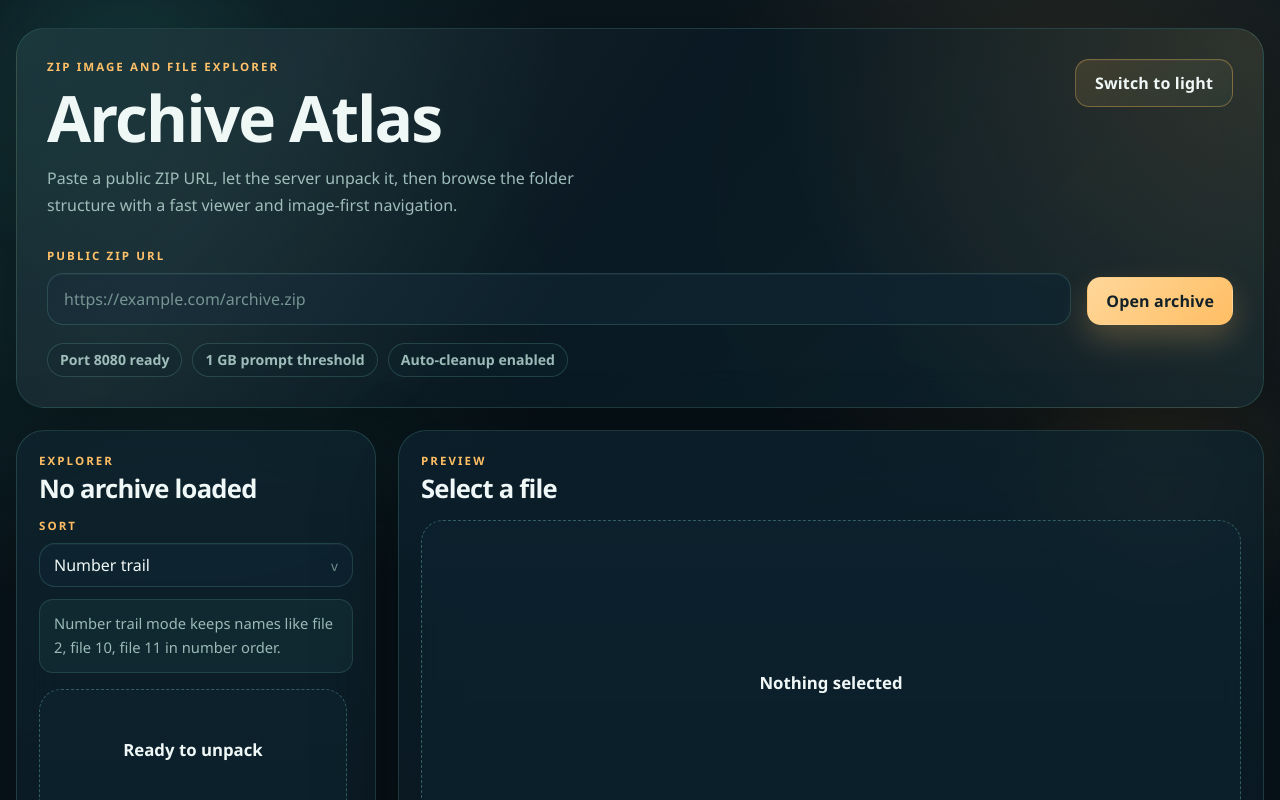
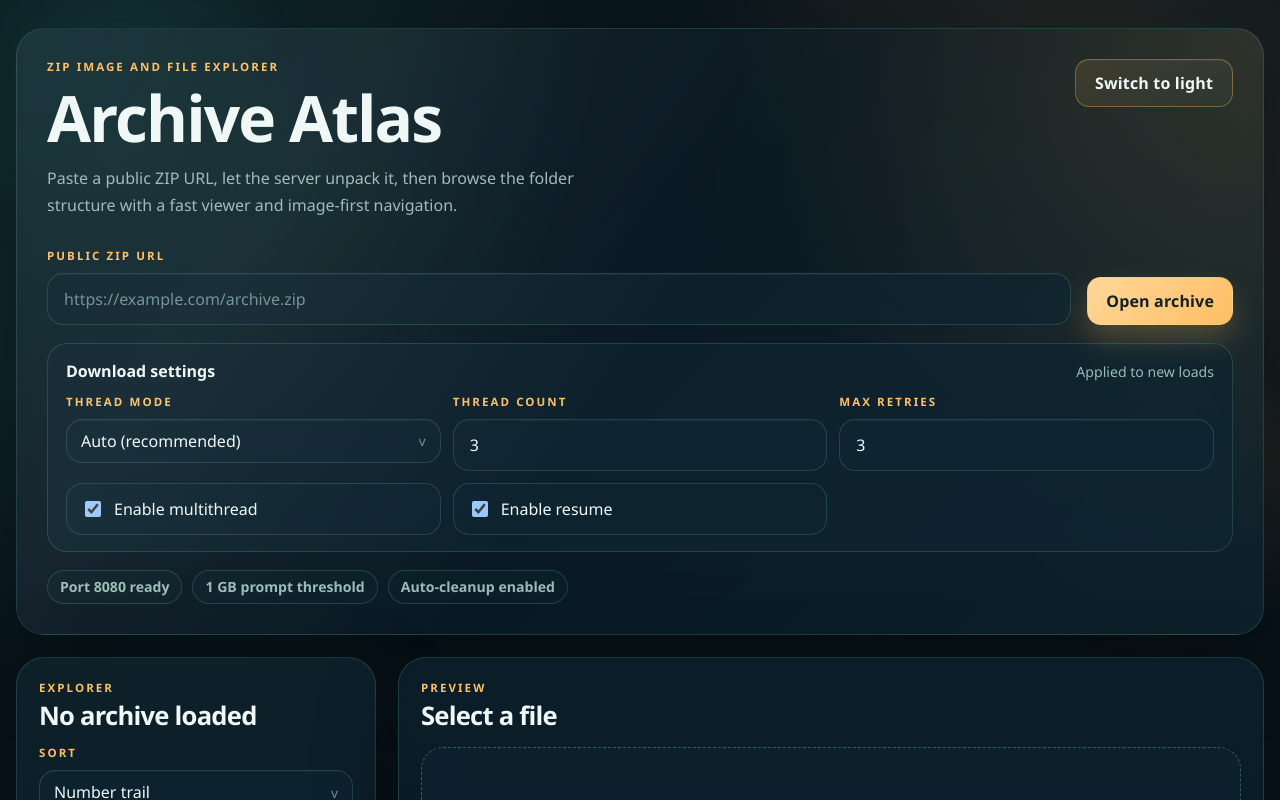
Before and after one commit to VihangaPankaja/zip-image-viewer, a React (Vite) app in the folder client/: page / in a window 1280 px wide. Shown: the top 800 px of the page. Built offline with nearby package versions, Linux system fonts and the light colour scheme.

Commit message:
feat(ui): add download settings and live transfer telemetry

```diff
--- a/client/src/App.jsx
+++ b/client/src/App.jsx
@@ -48,6 +48,18 @@ const SLIDESHOW_FIT_OPTIONS = [
   { value: "fit-width", label: "Fit width" },
   { value: "fit-height", label: "Fit height" },
 ];
+const DOWNLOAD_THREAD_MODE_OPTIONS = [
+  { value: "auto", label: "Auto (recommended)" },
+  { value: "single", label: "Single stream" },
+  { value: "segmented", label: "Segmented" },
+];
+const DEFAULT_DOWNLOAD_SETTINGS = {
+  threadMode: "auto",
+  threadCount: 3,
+  enableMultithread: true,
+  enableResume: true,
+  maxRetries: 3,
+};
 const NAME_COLLATOR = new Intl.Collator(undefined, {
   sensitivity: "base",
   numeric: false,
@@ -81,6 +93,67 @@ function formatTransferBytes(value) {
 function formatSpeed(bytesPerSec) {
   if (!Number.isFinite(bytesPerSec) || bytesPerSec <= 0) return "--";
   return `${formatTransferBytes(bytesPerSec)}/s`;
+}
+
+function clampNumber(value, min, max, fallback) {
+  const parsed = Number.parseInt(value, 10);
+  if (!Number.isFinite(parsed)) {
+    return fallback;
+  }
+  return Math.max(min, Math.min(max, parsed));
+}
+
+function normalizeDownloadSettings(value) {
+  const source = value && typeof value === "object" ? value : {};
+  const threadMode =
+    source.threadMode === "auto" ||
+    source.threadMode === "single" ||
+    source.threadMode === "segmented"
+      ? source.threadMode
+      : DEFAULT_DOWNLOAD_SETTINGS.threadMode;
+
+  return {
+    threadMode,
+    threadCount: clampNumber(
+      source.threadCount,
+      1,
+      8,
+      DEFAULT_DOWNLOAD_SETTINGS.threadCount,
+    ),
+    enableMultithread:
+      source.enableMultithread == null
+        ? DEFAULT_DOWNLOAD_SETTINGS.enableMultithread
+        : Boolean(source.enableMultithread),
+    enableResume:
+      source.enableResume == null
+        ? DEFAULT_DOWNLOAD_SETTINGS.enableResume
+        : Boolean(source.enableResume),
+    maxRetries: clampNumber(
+      source.maxRetries,
+      0,
+      8,
+      DEFAULT_DOWNLOAD_SETTINGS.maxRetries,
+    ),
+  };
+}
+
+function formatEta(seconds) {
+  if (!Number.isFinite(seconds) || seconds < 0) {
+    return "--";
+  }
+
+  const total = Math.max(0, Math.floor(seconds));
+  const hours = Math.floor(total / 3600);
+  const minutes = Math.floor((total % 3600) / 60);
+  const secs = total % 60;
+
+  if (hours > 0) {
+    return `${hours}h ${String(minutes).padStart(2, "0")}m ${String(secs).padStart(2, "0")}s`;
+  }
+  if (minutes > 0) {
+    return `${minutes}m ${String(secs).padStart(2, "0")}s`;
+  }
+  return `${secs}s`;
 }
 
 function formatDate(value) {
@@ -303,6 +376,9 @@ function formatProgressMessage(job) {
   }
 
   if (job.phase === "downloading" && job.reportedSize > 0) {
+    if (job.isStalled) {
+      return "Download stalled, waiting for data or retry.";
+    }
     return `Downloading archive: ${formatTransferBytes(job.downloadedBytes)} of ${formatTransferBytes(job.reportedSize)}`;
   }
 
@@ -513,7 +589,18 @@ function App() {
   const [slideshowFitMode, setSlideshowFitMode] = useState("best-fit");
   const [slideshowChromeHidden, setSlideshowChromeHidden] = useState(false);
   const [activeJob, setActiveJob] = useState(null);
-  const [optimisticProgress, setOptimisticProgress] = useState(null);
+  const [downloadSettings, setDownloadSettings] = useState(() => {
+    if (typeof window === "undefined") {
+      return DEFAULT_DOWNLOAD_SETTINGS;
+    }
+
+    try {
+      const raw = window.localStorage.getItem("zip-download-settings");
+      return normalizeDownloadSettings(raw ? JSON.parse(raw) : null);
+    } catch {
+      return DEFAULT_DOWNLOAD_SETTINGS;
+    }
+  });
   const textPreviewCacheRef = useRef(new Map());
   const imagePreviewCacheRef = useRef(new Map());
   const eventSourceRef = useRef(null);
@@ -521,15 +608,6 @@ function App() {
   const latestSessionIdRef = useRef("");
   const latestJobIdRef = useRef("");
   const hydrationRef = useRef({ sessionId: "", promise: null });
-  const optimisticProgressRef = useRef({
-    timer: null,
-    baselineTime: 0,
-    baselineBytes: 0,
-    targetBytes: 0,
-    reportedSize: 0,
-    speed: 0,
-    phase: "",
-  });
 
   const sortedTree = useMemo(() => {
     if (!session?.tree) {
@@ -608,81 +686,6 @@ function App() {
     }
   }
 
-  function stopOptimisticProgress() {
-    if (optimisticProgressRef.current.timer) {
-      window.clearInterval(optimisticProgressRef.current.timer);
-      optimisticProgressRef.current.timer = null;
-    }
-    optimisticProgressRef.current = {
-      timer: null,
-      baselineTime: 0,
-      baselineBytes: 0,
-      targetBytes: 0,
-      reportedSize: 0,
-      speed: 0,
-      phase: "",
-    };
-    setOptimisticProgress(null);
-  }
-
-  function startOptimisticProgressFromJob(job) {
-    if (!job || job.phase !== "downloading") {
-      stopOptimisticProgress();
-      return;
-    }
-
-    const now = Date.now();
-    const baselineBytes = Math.max(0, Number(job.downloadedBytes) || 0);
-    const speed = Math.max(0, Number(job.downloadSpeedBytesPerSec) || 0);
-    const targetBytes = baselineBytes + speed;
-
-    optimisticProgressRef.current.baselineTime = now;
-    optimisticProgressRef.current.baselineBytes = baselineBytes;
-    optimisticProgressRef.current.targetBytes = targetBytes;
-    optimisticProgressRef.current.reportedSize = Math.max(
-      0,
-      Number(job.reportedSize) || 0,
-    );
-    optimisticProgressRef.current.speed = speed;
-    optimisticProgressRef.current.phase = job.phase;
-    setOptimisticProgress({
-      downloadedBytes: baselineBytes,
-      percent: job.percent,
-    });
-
-    if (optimisticProgressRef.current.timer) {
-      return;
-    }
-
-    optimisticProgressRef.current.timer = window.setInterval(() => {
-      const state = optimisticProgressRef.current;
-      if (state.phase !== "downloading") {
-        return;
-      }
-
-      const elapsed = Math.min(
-        1000,
-        Math.max(0, Date.now() - state.baselineTime),
-      );
-      const progress = elapsed / 1000;
-      const estimatedBytes =
-        state.baselineBytes +
-        (state.targetBytes - state.baselineBytes) * progress;
-      const downloadedBytes = Math.max(state.baselineBytes, estimatedBytes);
-      const percent =
-        state.reportedSize > 0
-          ? Math.min(
-              100,
-              Math.max(
-                0,
-                Math.floor((downloadedBytes / state.reportedSize) * 100),
-              ),
-            )
-          : null;
-      setOptimisticProgress({ downloadedBytes, percent });
-    }, 100);
-  }
-
   function stopJobPolling() {
     if (jobPollTimeoutRef.current) {
       window.clearTimeout(jobPollTimeoutRef.current);
@@ -693,7 +696,6 @@ function App() {
   function resetArchiveView() {
     setSession(null);
     setActiveJob(null);
-    stopOptimisticProgress();
     setSelectedPath("");
     setTextPreview("");
     setSelectedImageSrc("");
@@ -847,15 +849,6 @@ function App() {
     latestJobIdRef.current = payload?.id || "";
     setActiveJob(payload);
 
-    if (
-      payload?.phase === "downloading" &&
-      !isTerminalJobStatus(payload.status)
-    ) {
-      startOptimisticProgressFromJob(payload);
-    } else {
-      stopOptimisticProgress();
-    }
-
     if (payload?.sessionId) {
       await hydrateSession(payload.sessionId, nextUrl);
     }
@@ -1009,7 +1002,11 @@ function App() {
       const response = await fetch("/api/sessions", {
         method: "POST",
         headers: { "content-type": "application/json" },
-        body: JSON.stringify({ url, confirmOversize }),
+        body: JSON.stringify({
+          url,
+          confirmOversize,
+          downloadSettings,
+        }),
       });
       const payload = await response.json();
 
@@ -1042,6 +1039,13 @@ function App() {
     document.documentElement.dataset.theme = theme;
     window.localStorage.setItem("zip-image-viewer-theme", theme);
   }, [theme]);
+
+  useEffect(() => {
+    window.localStorage.setItem(
+      "zip-download-settings",
+      JSON.stringify(downloadSettings),
+    );
+  }, [downloadSettings]);
 
   useEffect(() => {
     if (!flatData || !sortedTree) {
@@ -1137,7 +1141,6 @@ function App() {
     return () => {
       closeJobEvents();
       stopJobPolling();
-      stopOptimisticProgress();
       clearImagePreviewCache();
       textPreviewCacheRef.current.clear();
       if (latestSessionIdRef.current) {
@@ -1409,14 +1412,11 @@ function App() {
         )
       : null;
 
-  const visualDownloadedBytes =
-    activeJob?.phase === "downloading" && optimisticProgress
-      ? optimisticProgress.downloadedBytes
-      : Math.max(0, Number(activeJob?.downloadedBytes) || 0);
-  const visualPercent =
-    activeJob?.phase === "downloading" && optimisticProgress
-      ? optimisticProgress.percent
-      : activeJob?.percent;
+  const visualDownloadedBytes = Math.max(
+    0,
+    Number(activeJob?.downloadedBytes) || 0,
+  );
+  const visualPercent = activeJob?.percent;
   const visualPercentLabel =
     visualPercent == null
       ? "Live"
@@ -1429,7 +1429,18 @@ function App() {
     activeJob?.reportedSize > 0
       ? `${formatTransferBytes(visualDownloadedBytes)} / ${formatTransferBytes(activeJob.reportedSize)}`
       : `${formatTransferBytes(visualDownloadedBytes)} downloaded`;
-  const speedLabel = formatSpeed(activeJob?.downloadSpeedBytesPerSec);
+  const speedLabel = formatSpeed(
+    activeJob?.downloadSpeedBytesPerSec || activeJob?.averageSpeedBytesPerSec,
+  );
+  const etaLabel = formatEta(activeJob?.etaSeconds);
+  const modeLabel =
+    activeJob?.threadMode === "segmented"
+      ? "Segmented"
+      : activeJob?.threadMode === "single"
+        ? "Single"
+        : "Auto";
+  const threadLabel = `${activeJob?.threadCount || 1}`;
+  const retryLabel = `${activeJob?.retryCount || 0} / ${activeJob?.maxRetries || 0}`;
 
   return (
     <div className="app-shell">
@@ -1484,6 +1495,101 @@ function App() {
                   : "Open archive"}
             </button>
           </form>
+
+          <div className="download-settings-card">
+            <div className="download-settings-head">
+              <strong>Download settings</strong>
+              <span>Applied to new loads</span>
+            </div>
+            <div className="download-settings-grid">
+              <CustomDropdown
+                id="download-thread-mode"
+                label="Thread mode"
+                value={downloadSettings.threadMode}
+                options={DOWNLOAD_THREAD_MODE_OPTIONS}
+                onChange={(value) =>
+                  setDownloadSettings((current) =>
+                    normalizeDownloadSettings({
+                      ...current,
+                      threadMode: value,
+                    }),
+                  )
+                }
+              />
+
+              <label className="input-shell">
+                <span className="input-label">Thread count</span>
+                <input
+                  type="number"
+                  min="1"
+                  max="8"
+                  value={downloadSettings.threadCount}
+                  disabled={
+                    !downloadSettings.enableMultithread ||
+                    downloadSettings.threadMode === "single"
+                  }
+                  onChange={(event) =>
+                    setDownloadSettings((current) =>
+                      normalizeDownloadSettings({
+                        ...current,
+                        threadCount: event.target.value,
+                      }),
+                    )
+                  }
+                />
+              </label>
+
+              <label className="input-shell">
+                <span className="input-label">Max retries</span>
+                <input
+                  type="number"
+                  min="0"
+                  max="8"
+                  value={downloadSettings.maxRetries}
+                  onChange={(event) =>
+                    setDownloadSettings((current) =>
+                      normalizeDownloadSettings({
+                        ...current,
+                        maxRetries: event.target.value,
+                      }),
+                    )
+                  }
+                />
+              </label>
+
+              <label className="toggle-row">
+                <input
+                  type="checkbox"
+                  checked={downloadSettings.enableMultithread}
+                  onChange={(event) =>
+                    setDownloadSettings((current) =>
+                      normalizeDownloadSettings({
+                        ...current,
+                        enableMultithread: event.target.checked,
+                      }),
+                    )
+                  }
+                />
+                <span>Enable multithread</span>
+              </label>
+
+              <label className="toggle-row">
+                <input
+                  type="checkbox"
+                  checked={downloadSettings.enableResume}
+                  onChange={(event) =>
+                    setDownloadSettings((current) =>
+                      normalizeDownloadSettings({
+                        ...current,
+                        enableResume: event.target.checked,
+                      }),
+                    )
+                  }
+                />
+                <span>Enable resume</span>
+              </label>
+            </div>
+          </div>
 
           {activeJob ? (
             <div className="progress-card" aria-live="polite">
@@ -1515,6 +1621,28 @@ function App() {
                 <div className="progress-stat-cell">
                   <span className="progress-stat-label">Speed</span>
                   <strong>{speedLabel}</strong>
+                </div>
+                <div className="progress-stat-cell">
+                  <span className="progress-stat-label">ETA</span>
+                  <strong>{etaLabel}</strong>
+                </div>
+                <div className="progress-stat-cell">
+                  <span className="progress-stat-label">Mode</span>
+                  <strong>{`${modeLabel} (${threadLabel}x)`}</strong>
+                </div>
+                <div className="progress-stat-cell">
+                  <span className="progress-stat-label">Retries</span>
+                  <strong>{retryLabel}</strong>
+                </div>
+                <div className="progress-stat-cell">
+                  <span className="progress-stat-label">Status</span>
+                  <strong>
+                    {activeJob?.isStalled
+                      ? "Stalled"
+                      : activeJob?.phase === "extracting"
+                        ? "Extracting"
+                        : "Downloading"}
+                  </strong>
                 </div>
               </div>
               <div className="progress-meta-row">
--- a/client/src/styles.css
+++ b/client/src/styles.css
@@ -615,6 +615,49 @@ input::placeholder {
   gap: 16px;
 }
 
+.download-settings-card {
+  margin-top: 18px;
+  padding: 16px 18px;
+  border: 1px solid var(--border);
+  border-radius: 20px;
+  background: color-mix(in srgb, var(--bg-panel-strong) 82%, transparent);
+}
+
+.download-settings-head {
+  display: flex;
+  align-items: baseline;
+  justify-content: space-between;
+  gap: 10px;
+  margin-bottom: 12px;
+}
+
+.download-settings-head span {
+  color: var(--text-muted);
+  font-size: 0.88rem;
+}
+
+.download-settings-grid {
+  display: grid;
+  grid-template-columns: repeat(3, minmax(0, 1fr));
+  gap: 12px;
+}
+
+.toggle-row {
+  min-height: 52px;
+  display: inline-flex;
+  align-items: center;
+  gap: 10px;
+  padding: 0 14px;
+  border: 1px solid var(--border);
+  border-radius: 16px;
+  background: color-mix(in srgb, var(--bg-panel-strong) 76%, transparent);
+}
+
+.toggle-row input {
+  width: 16px;
+  height: 16px;
+}
+
 .progress-card {
   margin-top: 18px;
   padding: 16px 18px;
@@ -669,7 +712,7 @@ input::placeholder {
 
 .progress-stats-grid {
   display: grid;
-  grid-template-columns: repeat(2, minmax(0, 1fr));
+  grid-template-columns: repeat(3, minmax(0, 1fr));
   gap: 10px;
   margin-top: 10px;
 }
@@ -1300,6 +1343,11 @@ input::placeholder {
     grid-template-columns: 1fr;
   }
 
+  .download-settings-grid,
+  .progress-stats-grid {
+    grid-template-columns: repeat(2, minmax(0, 1fr));
+  }
+
   .tree-scroll {
     max-height: 420px;
   }
@@ -1432,6 +1480,7 @@ input::placeholder {
   .slideshow-actions,
   .slideshow-neighbors,
   .slideshow-controls-card,
+  .download-settings-head,
   .progress-card-head,
   .progress-meta-row,
   .status-row,
@@ -1447,6 +1496,11 @@ input::placeholder {
     justify-content: center;
   }
 
+  .download-settings-grid,
+  .progress-stats-grid {
+    grid-template-columns: 1fr;
+  }
+
   .slideshow-stage {
     padding: 80px 12px 120px;
   }
```
